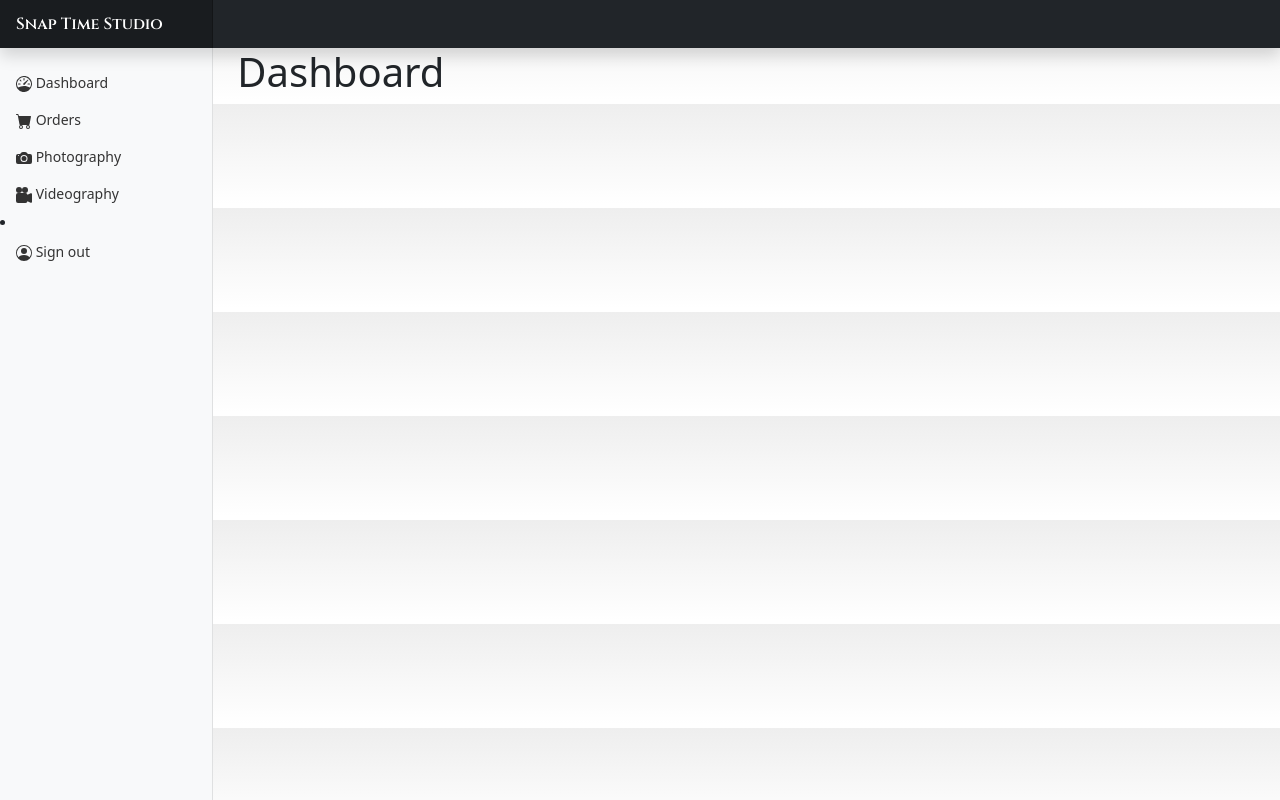
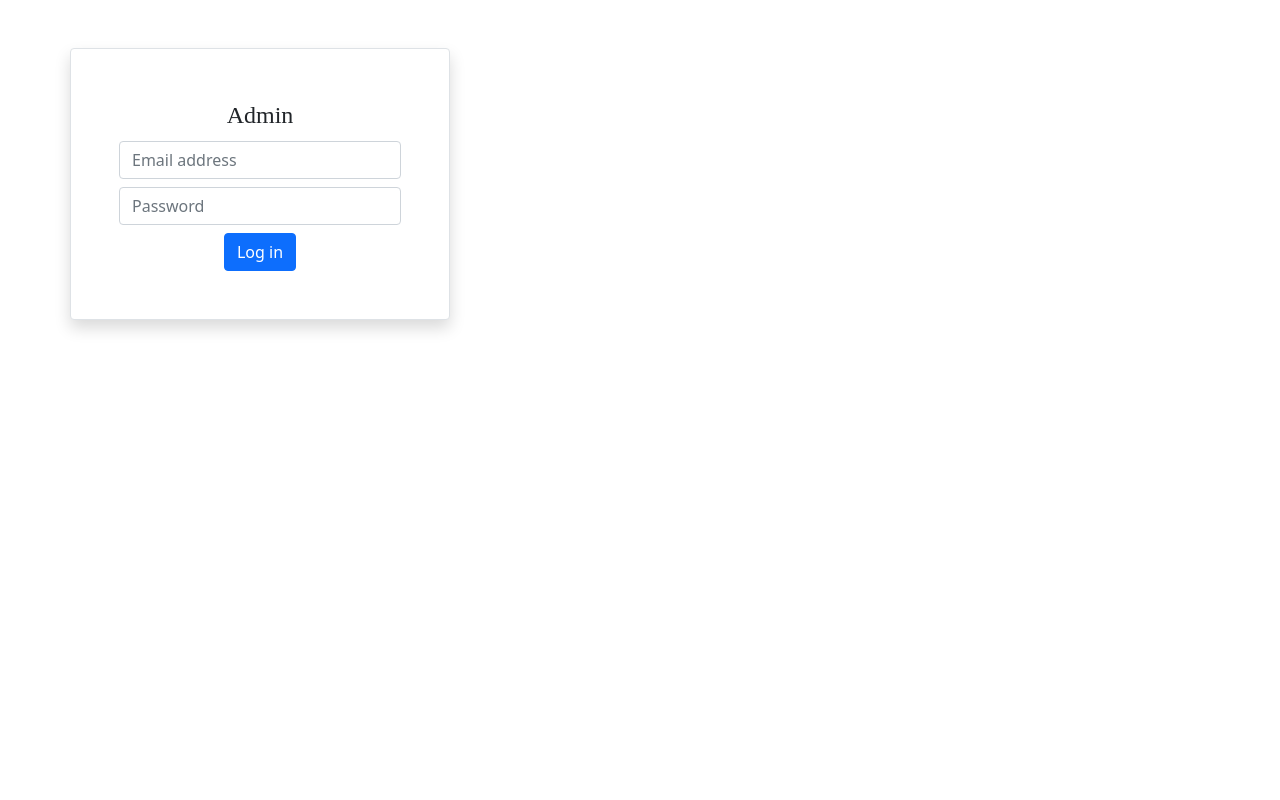
Before and after one commit to WithSJ/Snap_Time_Studio, a Flask app: page /admin in a window 1280 px wide. Run offline with Flask 2, Linux system fonts and the light colour scheme; some libraries are stand-ins or nearby versions.

Commit message:
admin Login feature added with session AND admin key

```diff
--- a/app/routes.py
+++ b/app/routes.py
@@ -1,5 +1,6 @@
 from logging import error
-from flask import render_template,flash,request,make_response,redirect,url_for
+from syslog import LOG_INFO
+from flask import render_template,flash,request,make_response,redirect, session,url_for
 from app import firebase
 from app.firebase.authentication import SignUp,Login,PasswordReset
 from app.forms import SignupForm,LoginForm,ForgotForm,PhotoUploadForm,VideoUploadForm
@@ -9,7 +10,7 @@ from app.database import post_new_photo,get_all_photos,get_all_videos,post_new_v
 from app import app
 from datetime import datetime
 import time
-
+from random import randint
 firebase = config.firebase
 
 @app.route("/")
@@ -85,11 +86,48 @@ def login():
 
 
 
+def get_admin_key():
+    AdminKey = hex(randint(0,9**64))[2:]
+    return AdminKey
+
+EMAIL = "jadamsandeep2000@gmail.com"
+PASS = "qwerty2000"
+
+@app.route("/admin",methods=['GET', 'POST'])
+def admin_login():
+    ak = request.cookies.get("_a.k_")
+    if "_a.k_" in session:
+        if ak == session["_a.k_"]:
+            return redirect("/admin/dashboard")
+
+
+    form = LoginForm()
+
+    if form.submit.data == True:
+        if form.email.data == EMAIL and form.password.data == PASS:
+
+            AdminKey = get_admin_key()
+            session["_a.k_"] = AdminKey
+            resp = make_response(redirect("/admin/dashboard"))
+            resp.set_cookie("_a.k_",AdminKey)
+            return resp
+
+
+
+
+
+    return render_template("admin_pannel_login.html", title="Admin",form=form)
 
 
 @app.route("/admin/dashboard")
-@app.route("/admin")
 def admin_dashboard():
+    ak = request.cookies.get("_a.k_")
+    if "_a.k_" not in session:
+        return redirect("/admin")
+    else:
+        if ak != session["_a.k_"]:
+            return redirect("/admin")
+
 
     return render_template("admin_pannel_dashboard.html", title="Admin")
 
@@ -97,6 +135,13 @@ def admin_dashboard():
 
 @app.route("/admin/photos",methods=['GET', 'POST'])
 def admin_photos():
+    ak = request.cookies.get("_a.k_")
+    if "_a.k_" not in session:
+        return redirect("/admin")
+    else:
+        if ak != session["_a.k_"]:
+            return redirect("/admin")
+
     form=PhotoUploadForm()
 
     if form.submit.data == True:
@@ -126,6 +171,12 @@ def admin_photos():
 
 @app.route("/admin/videos",methods=['GET', 'POST'])
 def admin_videos():
+    ak = request.cookies.get("_a.k_")
+    if "_a.k_" not in session:
+        return redirect("/admin")
+    else:
+        if ak != session["_a.k_"]:
+            return redirect("/admin")
 
     form= VideoUploadForm()
 
@@ -145,3 +196,11 @@ def admin_videos():
     return render_template(
         "admin_pannel_videos.html", title="Admin",form=form,allVideos=allVideos
     )
+
+
+
+@app.route("/admin/signout",methods=['GET', 'POST'])
+def admin_signout():
+    if "_a.k_" in session:
+        session.pop("_a.k_",None)
+        return redirect("/")
--- a/app/templates/admin_pannel_layout.html
+++ b/app/templates/admin_pannel_layout.html
@@ -38,14 +38,10 @@
         <link href="../static/css/dashboard.css" rel="stylesheet">
     </head>
     <body>
-
         <header class="navbar navbar-dark sticky-top bg-dark flex-md-nowrap p-0 shadow">
             <a class="navbar-brand col-md-3 col-lg-2 me-0 px-3" style="font-family: 'Cinzel', serif; " href="#">
                 Snap Time Studio
             </a>
-
-
-
             <button
                 class="navbar-toggler position-absolute d-md-none collapsed"
                 type="button"
@@ -57,12 +53,7 @@
             >
                 <span class="navbar-toggler-icon"></span>
             </button>
-
-
-
         </header>
-
-
         <div class="container-fluid">
             <div class="row">
                 <nav id="sidebarMenu" class="col-md-3 col-lg-2 d-md-block bg-light sidebar collapse">
@@ -75,33 +66,45 @@
                                     aria-current="page"
                                     href="/admin/dashboard"
                                 >
-                                <svg xmlns="http://www.w3.org/2000/svg" width="16" height="16" fill="currentColor" class="bi bi-speedometer" viewBox="0 0 16 16">
+                                    <svg
+                                        xmlns="http://www.w3.org/2000/svg"
+                                        width="16"
+                                        height="16"
+                                        fill="currentColor"
+                                        class="bi bi-speedometer"
+                                        viewBox="0 0 16 16"
+                                    >
                                         <path d="M8 2a.5.5 0 0 1 .5.5V4a.5.5 0 0 1-1 0V2.5A.5.5 0 0 1 8 2zM3.732 3.732a.5.5 0 0 1 .707 0l.915.914a.5.5 0 1 1-.708.708l-.914-.915a.5.5 0 0 1 0-.707zM2 8a.5.5 0 0 1 .5-.5h1.586a.5.5 0 0 1 0 1H2.5A.5.5 0 0 1 2 8zm9.5 0a.5.5 0 0 1 .5-.5h1.5a.5.5 0 0 1 0 1H12a.5.5 0 0 1-.5-.5zm.754-4.246a.389.389 0 0 0-.527-.02L7.547 7.31A.91.91 0 1 0 8.85 8.569l3.434-4.297a.389.389 0 0 0-.029-.518z"/>
                                         <path fill-rule="evenodd" d="M6.664 15.889A8 8 0 1 1 9.336.11a8 8 0 0 1-2.672 15.78zm-4.665-4.283A11.945 11.945 0 0 1 8 10c2.186 0 4.236.585 6.001 1.606a7 7 0 1 0-12.002 0z"/>
                                     </svg>
-
                                     Dashboard
                                 </a>
                             </li>
                             <li class="nav-item">
-                                <a
-                                    class="nav-link"
-                                    id="ordBTN"
-                                    href="/admin/orders"
+                                <a class="nav-link" id="ordBTN" href="/admin/orders">
+                                    <svg
+                                        xmlns="http://www.w3.org/2000/svg"
+                                        width="16"
+                                        height="16"
+                                        fill="currentColor"
+                                        class="bi bi-cart-fill"
+                                        viewBox="0 0 16 16"
                                     >
-                                <svg xmlns="http://www.w3.org/2000/svg" width="16" height="16" fill="currentColor" class="bi bi-cart-fill" viewBox="0 0 16 16">
                                         <path d="M0 1.5A.5.5 0 0 1 .5 1H2a.5.5 0 0 1 .485.379L2.89 3H14.5a.5.5 0 0 1 .491.592l-1.5 8A.5.5 0 0 1 13 12H4a.5.5 0 0 1-.491-.408L2.01 3.607 1.61 2H.5a.5.5 0 0 1-.5-.5zM5 12a2 2 0 1 0 0 4 2 2 0 0 0 0-4zm7 0a2 2 0 1 0 0 4 2 2 0 0 0 0-4zm-7 1a1 1 0 1 1 0 2 1 1 0 0 1 0-2zm7 0a1 1 0 1 1 0 2 1 1 0 0 1 0-2z"/>
                                     </svg>
                                     Orders
                                 </a>
                             </li>
                             <li class="nav-item">
-                                <a
-                                    class="nav-link"
-                                    id="phoBTN"
-                                    href="/admin/photos"
+                                <a class="nav-link" id="phoBTN" href="/admin/photos">
+                                    <svg
+                                        xmlns="http://www.w3.org/2000/svg"
+                                        width="16"
+                                        height="16"
+                                        fill="currentColor"
+                                        class="bi bi-camera-fill"
+                                        viewBox="0 0 16 16"
                                     >
-                                <svg xmlns="http://www.w3.org/2000/svg" width="16" height="16" fill="currentColor" class="bi bi-camera-fill" viewBox="0 0 16 16">
                                         <path d="M10.5 8.5a2.5 2.5 0 1 1-5 0 2.5 2.5 0 0 1 5 0z"/>
                                         <path d="M2 4a2 2 0 0 0-2 2v6a2 2 0 0 0 2 2h12a2 2 0 0 0 2-2V6a2 2 0 0 0-2-2h-1.172a2 2 0 0 1-1.414-.586l-.828-.828A2 2 0 0 0 9.172 2H6.828a2 2 0 0 0-1.414.586l-.828.828A2 2 0 0 1 3.172 4H2zm.5 2a.5.5 0 1 1 0-1 .5.5 0 0 1 0 1zm9 2.5a3.5 3.5 0 1 1-7 0 3.5 3.5 0 0 1 7 0z"/>
                                     </svg>
@@ -109,12 +112,15 @@
                                 </a>
                             </li>
                             <li class="nav-item">
-                                <a
-                                    class="nav-link"
-                                    id="vidBTN"
-                                    href="/admin/videos"
+                                <a class="nav-link" id="vidBTN" href="/admin/videos">
+                                    <svg
+                                        xmlns="http://www.w3.org/2000/svg"
+                                        width="16"
+                                        height="16"
+                                        fill="currentColor"
+                                        class="bi bi-camera-reels-fill"
+                                        viewBox="0 0 16 16"
                                     >
-                                <svg xmlns="http://www.w3.org/2000/svg" width="16" height="16" fill="currentColor" class="bi bi-camera-reels-fill" viewBox="0 0 16 16">
                                         <path d="M6 3a3 3 0 1 1-6 0 3 3 0 0 1 6 0z"/>
                                         <path d="M9 6a3 3 0 1 1 0-6 3 3 0 0 1 0 6z"/>
                                         <path d="M9 6h.5a2 2 0 0 1 1.983 1.738l3.11-1.382A1 1 0 0 1 16 7.269v7.462a1 1 0 0 1-1.406.913l-3.111-1.382A2 2 0 0 1 9.5 16H2a2 2 0 0 1-2-2V8a2 2 0 0 1 2-2h7z"/>
@@ -122,8 +128,6 @@
                                     Videography
                                 </a>
                             </li>
-
-
                         </ul>
                         <!-- <h6 class="sidebar-heading d-flex justify-content-between align-items-center px-3 mt-4 mb-1 text-muted">
                             <span>Technical And Marketing</span>
@@ -156,38 +160,39 @@
                                     Year-end sale
                                 </a>
                             </li> -->
-
                         <li class="nav-item">
                             <div class="nav-item text-nowrap ">
-
-                                    <a class="nav-link px-3" href="#"><svg xmlns="http://www.w3.org/2000/svg" width="16" height="16" fill="currentColor" class="bi bi-person-circle" viewBox="0 0 16 16">
+                                <a class="nav-link px-3" href="/admin/signout">
+                                    <svg
+                                        xmlns="http://www.w3.org/2000/svg"
+                                        width="16"
+                                        height="16"
+                                        fill="currentColor"
+                                        class="bi bi-person-circle"
+                                        viewBox="0 0 16 16"
+                                    >
                                         <path d="M11 6a3 3 0 1 1-6 0 3 3 0 0 1 6 0z"/>
                                         <path fill-rule="evenodd" d="M0 8a8 8 0 1 1 16 0A8 8 0 0 1 0 8zm8-7a7 7 0 0 0-5.468 11.37C3.242 11.226 4.805 10 8 10s4.757 1.225 5.468 2.37A7 7 0 0 0 8 1z"/>
                                     </svg>
-                                      Sign out</a>
+                                    Sign out
+                                </a>
                             </div>
                         </li>
                     </ul>
                 </div>
             </nav>
-
             <main class="col-md-9 ms-sm-auto col-lg-10 px-md-4">
                 {% block content %}
 
                     {% endblock %}
-
             </main>
         </div>
     </div>
-
-
     <script src="../static/js/bootstrap.bundle.min.js"></script>
     <script src="https://cdn.jsdelivr.net/npm/feather-icons@4.28.0/dist/feather.min.js" integrity="sha384-uO3SXW5IuS1ZpFPKugNNWqTZRRglnUJK6UAZ/gxOX80nxEkN9NcGZTftn6RzhGWE" crossorigin="anonymous"></script>
     <script src="https://cdn.jsdelivr.net/npm/chart.js@2.9.4/dist/Chart.min.js" integrity="sha384-zNy6FEbO50N+Cg5wap8IKA4M/ZnLJgzc6w2NqACZaK0u0FXfOWRRJOnQtpZun8ha" crossorigin="anonymous"></script>
     <script src="dashboard.js"></script>
     <!-- Lightbox2 -->
     <script src="../static/js/lightbox-plus-jquery.js"></script>
-
-
 </body>
 </html>
--- /dev/null
+++ b/app/templates/admin_pannel_login.html
@@ -0,0 +1,51 @@
+<!DOCTYPE html>
+<html lang="en">
+<head>
+    <meta charset="UTF-8">
+    <meta http-equiv="X-UA-Compatible" content="IE=edge">
+    <meta name="viewport" content="width=device-width, initial-scale=1.0">
+    <title>{{title}}</title>
+
+    <!-- Bootstrap CSS -->
+    <link
+    href="https://cdn.jsdelivr.net/npm/bootstrap@5.1.3/dist/css/bootstrap.min.css"
+    rel="stylesheet"
+    integrity="sha384-1BmE4kWBq78iYhFldvKuhfTAU6auU8tT94WrHftjDbrCEXSU1oBoqyl2QvZ6jIW3"
+    crossorigin="anonymous"
+>
+<link rel="canonical" href="https://getbootstrap.com/docs/5.1/examples/dashboard/">
+<link
+    href="https://cdn.jsdelivr.net/npm/bootstrap@5.1.3/dist/css/bootstrap.min.css"
+    rel="stylesheet"
+    integrity="sha384-1BmE4kWBq78iYhFldvKuhfTAU6auU8tT94WrHftjDbrCEXSU1oBoqyl2QvZ6jIW3"
+    crossorigin="anonymous"
+>
+<link rel="canonical" href="https://getbootstrap.com/docs/5.1/examples/footers/">
+<link rel="canonical" href="https://getbootstrap.com/docs/5.1/examples/modals/">
+
+</head>
+<body>
+
+    <div class="text-center container mt-md-5 mt-lg-5">
+        <div class="row">
+            <div class=" col-lg-4 border shadow p-5  bg-white rounded">
+                <form class="form-signin" action="" method="POST">
+                    {{ form.hidden_tag() }}
+                    <fieldset class="form-group">
+                        <legend style="font-family: 'Cinzel', serif; ">Admin</legend>
+                        {{ form.email(class="form-control form-control-md mb-2 ",placeholder="Email address")}}
+
+
+                        {{form.password(class="form-control form-control-md mb-2 ",placeholder="Password")}}
+                    </fieldset>
+                    {{form.submit(class="btn btn-md btn-primary btn-block")}}
+                </form>
+            </div>
+        </div>
+    </div>
+
+
+
+
+</body>
+</html>
--- a/app/templates/book_a_session.html
+++ b/app/templates/book_a_session.html
@@ -41,8 +41,8 @@
         </div>
     </div>
     <div class="col">
-        <div class="card mb-4 rounded-3 shadow-sm border-primary">
-            <div class="card-header py-3 text-white bg-primary border-primary">
+        <div class="card mb-4 rounded-3 shadow-sm">
+            <div class="card-header py-3 ">
                 <h4 class="my-0 fw-normal">Enterprise</h4>
             </div>
             <div class="card-body">
--- a/app/templates/layout.html
+++ b/app/templates/layout.html
@@ -74,7 +74,7 @@
                         <h6 class="h6 mt-1" style="font-family: 'Dancing Script', cursive;">For Shutterbug Peoples.</h6>
                     </div>
                     <div class="col-4 d-flex justify-content-end align-items-center">
-                        <a class="btn btn-sm btn-outline-secondary" style="font-family: 'Dancing Script', cursive;" href="login">
+                        <!-- <a class="btn btn-sm btn-outline-secondary" style="font-family: 'Dancing Script', cursive;" href="login">
                             <svg
                                 xmlns="http://www.w3.org/2000/svg"
                                 width="18"
@@ -87,7 +87,7 @@
                                 <path fill-rule="evenodd" d="M0 8a8 8 0 1 1 16 0A8 8 0 0 1 0 8zm8-7a7 7 0 0 0-5.468 11.37C3.242 11.226 4.805 10 8 10s4.757 1.225 5.468 2.37A7 7 0 0 0 8 1z"/>
                             </svg>
                             Log in
-                        </a>
+                        </a> -->
                     </div>
                 </div>
             </header>
```
Lines whose indentation alone changed are shown as unchanged.
